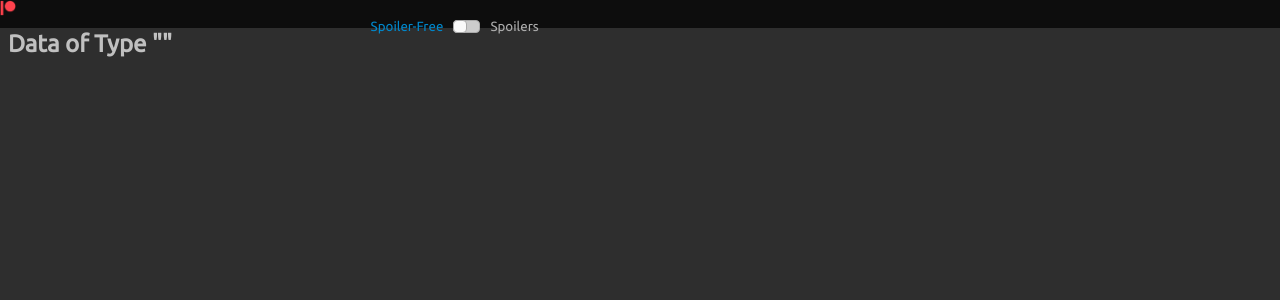
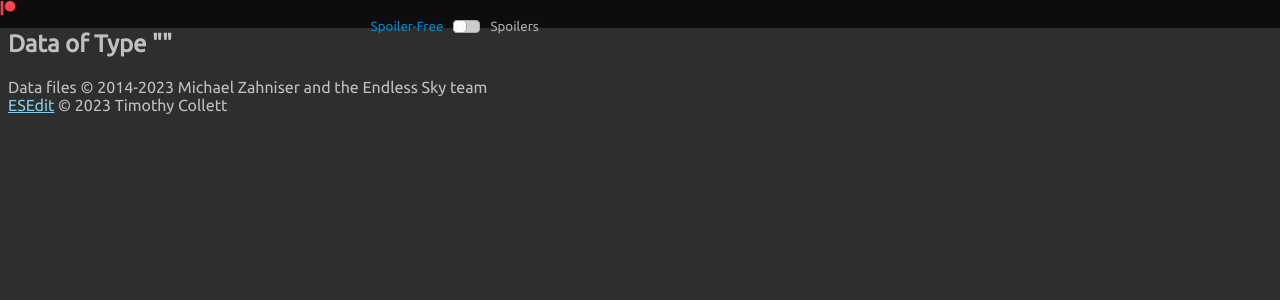
Before and after one commit to danaris/ESEdit, a Symfony app: template templates/sky/data.html.twig in a window 1280 px wide. Shown: the top 300 px of the page. Run offline with Twig, Linux system fonts and the light colour scheme; the template is opened without the code that fills it, so the values that code supplies are empty; some libraries are stand-ins or nearby versions.

Commit message:
Add a nice footer with credits for both the game and me

```diff
--- a/templates/sky/base.html.twig
+++ b/templates/sky/base.html.twig
@@ -2,14 +2,14 @@
 <html lang="en">
 <head>
 	<meta charset="utf-8">
-	<meta http-equiv="Content-Security-Policy" content="script-src-elem 'self' 'unsafe-inline' *; script-src 'self' 'unsafe-inline' *;">
+	<meta http-equiv="Content-Security-Policy" content="script-src-elem 'self' 'unsafe-inline' *; media-src 'self'; script-src 'self' 'unsafe-inline' *;">
 	<meta name="viewport" content="width=device-width, initial-scale=1, shrink-to-fit=no">
 	<link rel="stylesheet" href="/css/jquery-ui.css">
 	<link rel="stylesheet" href="/css/jquery.switchButton.css">
-	<link rel="apple-touch-icon" sizes="57x57" href="/ESEdit-57.png" />
-	<link rel="apple-touch-icon" sizes="114x114" href="ESEdit-114.png" />
-	<link rel="apple-touch-icon" sizes="72x72" href="/ESEdit-72.png" />
-	<link rel="apple-touch-icon" sizes="144x144" href="/ESEdit-144.png" />
+	<link rel="apple-touch-icon" sizes="57x57" href="{{ asset("images/ESEdit-57.png") }}" />
+	<link rel="apple-touch-icon" sizes="114x114" href="{{ asset("images/ESEdit-114.png") }}" />
+	<link rel="apple-touch-icon" sizes="72x72" href="{{ asset("images/ESEdit-72.png") }}" />
+	<link rel="apple-touch-icon" sizes="144x144" href="{{ asset("images/ESEdit-144.png") }}" />
 	<script src="/js/jquery-3.6.0.js"></script>
 	<script src="/js/jquery-ui.js"></script>
 	<script src="/js/jquery.switchButton.js"></script>
@@ -20,6 +20,11 @@
 	{% block javascripts %}
 	{% endblock %}
 	<title>{% block title %}Endless Sky Editor{% endblock %}</title>
+	<meta content="{{ block('title') }}" property="og:title" />
+	<meta content="A WIP viewer & editor for Endless Sky data files" property="og:description" />
+	<meta content="{{ app.request.schemeAndHttpHost ~ app.request.baseUrl }}" property="og:url" />
+	<meta content="{{ app.request.schemeAndHttpHost ~ asset("images/ESEdit-144.png") }}" property="og:image" />
+	<meta content="#808080" data-react-helmet="true" name="theme-color" />
 </head>
 <body>
 	{% include 'sky/topbar.html.twig' %}
@@ -37,5 +42,6 @@ function nameEsc(name) {
 	return escString;
 }
 </script>
+{% include 'sky/footer.html.twig' %}
 </body>
 </html>
--- /dev/null
+++ b/templates/sky/footer.html.twig
@@ -0,0 +1,4 @@
+<footer id="footer">
+	<div id="footerData">Data files &copy; 2014-2023 Michael Zahniser and the Endless Sky team</div>
+	<div id="footerCredit"><a href="https://github.com/danaris/ESEdit">ESEdit</a> &copy; 2023 Timothy Collett</div>
+</footer>
```
